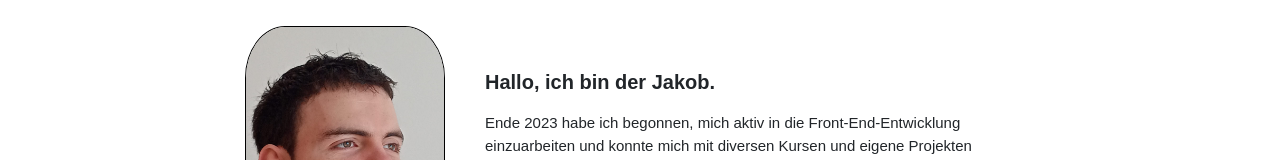
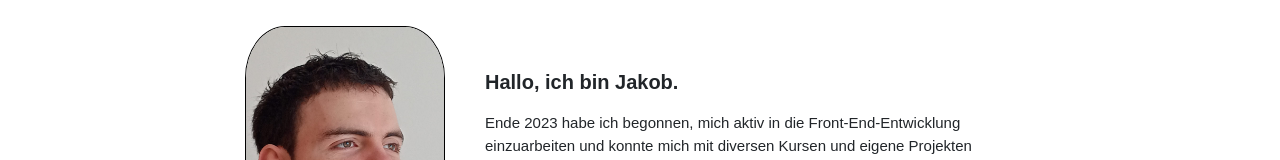
Before and after one commit to JakobHoerl/Portfolio, a React (Vite) app: page / in a window 1280 px wide. Shown: the part 161-321 px from the top of the page. Built offline with nearby package versions, Linux system fonts and the light colour scheme; a web font is replaced by a local one.

Commit message:
changed href link

```diff
--- a/src/components/AboutMe.jsx
+++ b/src/components/AboutMe.jsx
@@ -21,7 +21,7 @@ const AboutMe = () => {
           />
         </div>
         <div className="text d-flex align-items-start justify-content-center flex-column ">
-          <h5 style={{ fontWeight: "bold" }}>Hallo, ich bin der Jakob.</h5>
+          <h5 style={{ fontWeight: "bold" }}>Hallo, ich bin Jakob.</h5>
           <p style={{ marginTop: "10px", fontSize: "15px" }}>
             Ende 2023 habe ich begonnen, mich aktiv in die Front-End-Entwicklung
             einzuarbeiten und konnte mich mit diversen Kursen und eigene
--- a/src/components/Projects.jsx
+++ b/src/components/Projects.jsx
@@ -24,7 +24,7 @@ const Projects = () => {
               title="MovieWatchlist"
               source="resources/MovieWatchlist.png"
               href="https://jakobhoerl.github.io/MovieWatchList-React/"
-              cHref="https://codesandbox.io/p/github/JakobHoerl/Movie-Watchlist-react/main?file=%2Fsrc%2FMain%20Project%2FNavbar.js&import=true&workspaceId=5b60e0c2-b637-4466-bd0c-f3ecf44e6b0f"
+              cHref="https://github.com/JakobHoerl/MovieWatchList-React/blob/main/src/Main%20Project/App.js"
               btnText="View"
             >
               <FaHtml5 title="HTML5" color="#e34c26" size={32} />
@@ -37,7 +37,7 @@ const Projects = () => {
               source="resources/CashRegister.png"
               href="https://jakobhoerl.github.io/CashRegister/"
               btnText="View"
-              cHref="https://codesandbox.io/p/github/JakobHoerl/CashRegister/main?file=%2Findex.html%3A14%2C15&import=true&workspaceId=5b60e0c2-b637-4466-bd0c-f3ecf44e6b0f"
+              cHref="https://github.com/JakobHoerl/CashRegister/blob/main/cash.js"
             >
               <FaHtml5 title="HTML5" color="#e34c26" size={32} />
               <FaCss3Alt title="CSS" color="#264de4" size={32} />
```
